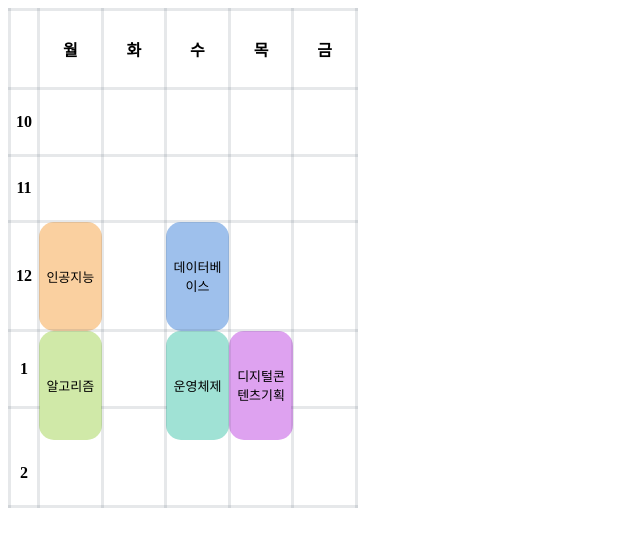
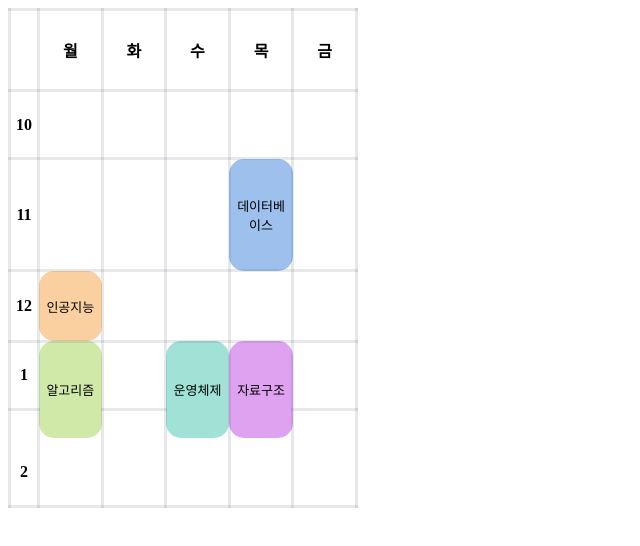
Before and after one commit to SujinKim1127/HTML-CSS, a plain HTML site: page Timetable/timetable.html in a window 1280 px wide. Shown: the whole page, without its empty margins (0-640 px from the left). Drawn offline with Linux system fonts and the light colour scheme.

Commit message:
Update timetable.html

```diff
--- a/Timetable/timetable.html
+++ b/Timetable/timetable.html
@@ -23,14 +23,13 @@
             <td></td>
             <td></td>
             <td></td>
-            <td></td>
+            <td style="background-color: #9ec0ec">데이터베이스</td>
             <td></td>
         </tr>
         <tr>
             <th>12</th>
             <td style="background-color: #fad0a0">인공지능</td>
             <td></td>
-            <td style="background-color: #9ec0ec">데이터베이스</td>
             <td></td>
             <td></td>
         </tr>
@@ -39,7 +38,7 @@
             <td rowspan="2" style="border-bottom-color: transparent; background-color: #d0e9a8">알고리즘</td>
             <td></td>
             <td rowspan="2" style="border-bottom-color: transparent; background-color: #a0e2d5">운영체제</td>
-            <td rowspan="2" style="border-bottom-color: transparent; background-color: #dea2f0">디지털콘텐츠기획</td>
+            <td rowspan="2" style="border-bottom-color: transparent; background-color: #dea2f0">자료구조</td>
             <td></td>
         </tr>
         <tr style="height: 1px;">
```
